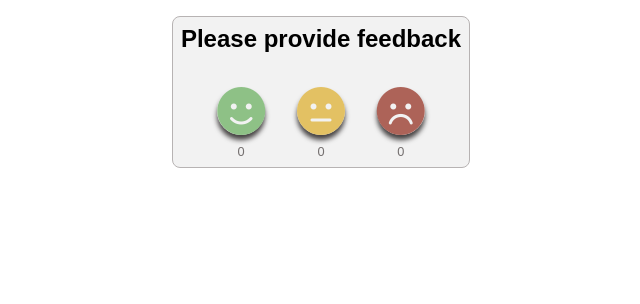
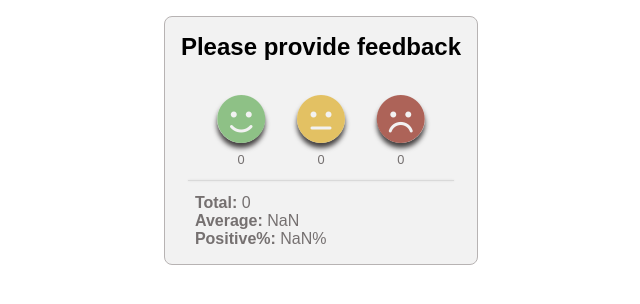
Before and after one commit to prb01/fullstackopen, a React (Create React App) app in the folder part1/unicafe/: page / in a window 1280 px wide. Shown: the top 304 px of the page, without its empty margins (319-959 px from the left). Built offline with nearby package versions, Linux system fonts and the light colour scheme.

Commit message:
Unicafe step 2 completed

```diff
--- a/part1/unicafe/src/App.js
+++ b/part1/unicafe/src/App.js
@@ -14,11 +14,20 @@ const Counter = ({num}) => (
   </span>
 )
 
+const Stat = ({text, value}) => (
+  <li>
+    <span className="stat-text">{text}: </span>
+    {value}
+  </li>
+)
 const App = () => {
   // save clicks of each button to its own state
   const [good, setGood] = useState(0)
   const [neutral, setNeutral] = useState(0)
   const [bad, setBad] = useState(0)
+  const total = good + neutral + bad
+  const avg = Math.round(((good + (bad * -1)) / total) * 100) / 100
+  const pos = Math.round(((good / total) * 100) * 100) / 100
 
   return (
     <>
@@ -47,8 +56,15 @@ const App = () => {
           />
           <Counter num={bad} />
         </div>
+      </div>
 
-
+      <hr />
+      <div className="stats-container">
+        <ul>
+          <Stat text={`Total`} value={total} />
+          <Stat text={`Average`} value={avg} />
+          <Stat text={`Positive%`} value={`${pos}%`} />
+        </ul>
       </div>
     </div>
     </>
@@ -56,3 +72,8 @@ const App = () => {
 }
 
 export default App
+
+
+// the total number of collected feedback,
+// the average score(good: 1, neutral: 0, bad: -1)
+// and the percentage of positive feedback
--- a/part1/unicafe/src/css/App.css
+++ b/part1/unicafe/src/css/App.css
@@ -7,6 +7,11 @@
   font: 0;
 }
 
+ol, ul {
+  list-style-type: none;
+}
+
+/* CORE LAYOUT */
 body {
   padding: 1em;
   font-family:Arial, Helvetica, sans-serif;
@@ -21,13 +26,22 @@ button {
   cursor: pointer;
 }
 
+hr {
+  width: 95%;
+  height: 1px;
+  margin: .8em 0;
+  background-color: hsl(0, 0%, 85%);
+  box-shadow: 0 0 2px hsl(0, 0%, 85%);
+}
+
+/* SPECIFIC */
 .card {
   display: flex;
   flex-direction: column;
   align-items: center;
   width: max-content;
   margin: 0 auto;
-  padding: 0.5em;
+  padding: 1em;
   background-color: hsl(0, 0%, 95%);
   border: 1px solid hsl(0, 3%, 71%);
   border-radius: 0.5em;
@@ -58,6 +72,17 @@ button {
   font-size: .8em;
 }
 
+.stats-container {
+  display: flex;
+  justify-content: flex-start;
+  width: 90%;
+  color: hsl(0, 2%, 45%);
+}
+
+.stat-text {
+  font-weight: bold;
+}
+
 .fa-face-smile {
   color: hsl(112, 32%, 64%);
 }
```
